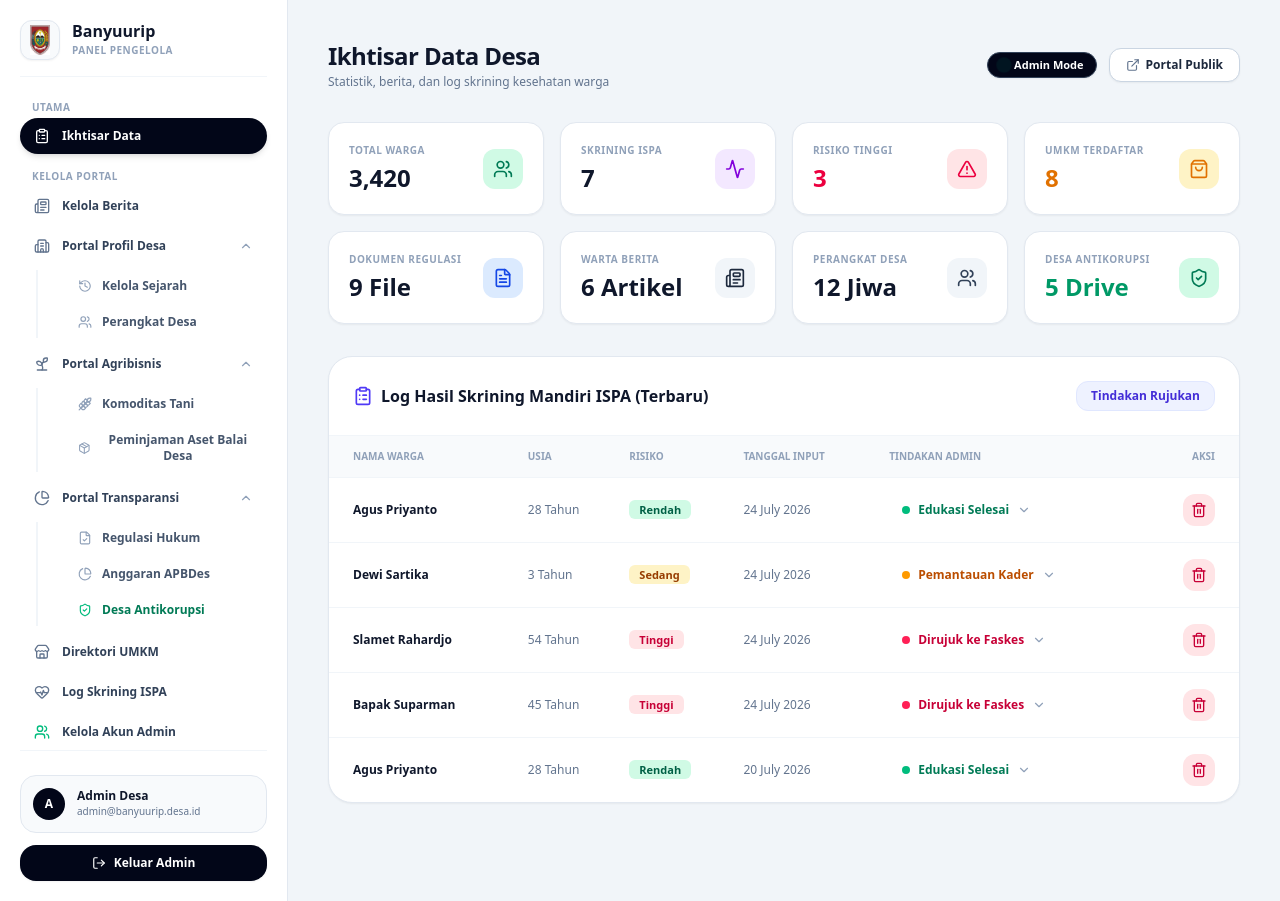
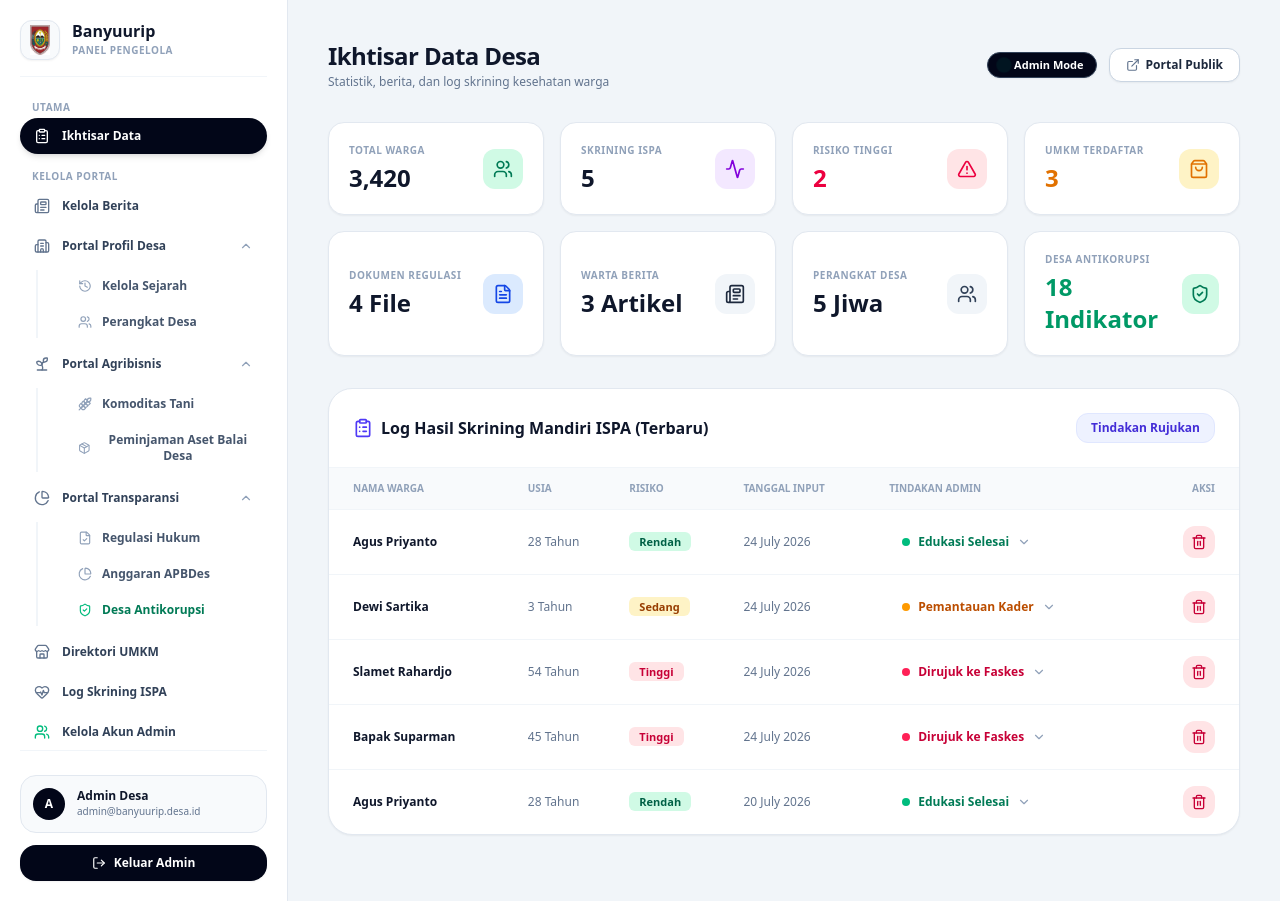
Before and after one commit to apeeapee/KKN, a Next.js app: page /admin in a window 1280 px wide. Built offline with nearby package versions, Linux system fonts and the light colour scheme.

Commit message:
Make all Ikhtisar Data Desa metric cards 100% dynamic without artificial hardcoded offsets

```diff
--- a/app/admin/page.tsx
+++ b/app/admin/page.tsx
@@ -722,7 +722,7 @@ export default function AdminDashboardPage() {
           <div className="bg-white p-5 rounded-2xl border border-slate-200 shadow-xs flex items-center justify-between">
             <div>
               <span className="text-[10px] font-extrabold uppercase text-slate-400 tracking-wider block">SKRINING ISPA</span>
-              <span className="text-2xl font-black text-slate-900 mt-1 block">{data.ispaLogs.length + 2}</span>
+              <span className="text-2xl font-black text-slate-900 mt-1 block">{data.ispaLogs.length}</span>
             </div>
             <div className="w-10 h-10 rounded-xl bg-purple-100 text-purple-700 flex items-center justify-center">
               <Activity className="w-5 h-5" />
@@ -732,7 +732,9 @@ export default function AdminDashboardPage() {
           <div className="bg-white p-5 rounded-2xl border border-slate-200 shadow-xs flex items-center justify-between">
             <div>
               <span className="text-[10px] font-extrabold uppercase text-slate-400 tracking-wider block">RISIKO TINGGI</span>
-              <span className="text-2xl font-black text-rose-600 mt-1 block">3</span>
+              <span className="text-2xl font-black text-rose-600 mt-1 block">
+                {data.ispaLogs.filter((log) => log.risiko.toLowerCase().includes('tinggi')).length}
+              </span>
             </div>
             <div className="w-10 h-10 rounded-xl bg-rose-100 text-rose-600 flex items-center justify-center">
               <AlertTriangle className="w-5 h-5" />
@@ -742,7 +744,7 @@ export default function AdminDashboardPage() {
           <div className="bg-white p-5 rounded-2xl border border-slate-200 shadow-xs flex items-center justify-between">
             <div>
               <span className="text-[10px] font-extrabold uppercase text-slate-400 tracking-wider block">UMKM TERDAFTAR</span>
-              <span className="text-2xl font-black text-amber-600 mt-1 block">{data.umkmList.length + 5}</span>
+              <span className="text-2xl font-black text-amber-600 mt-1 block">{data.umkmList.length}</span>
             </div>
             <div className="w-10 h-10 rounded-xl bg-amber-100 text-amber-600 flex items-center justify-center">
               <ShoppingBag className="w-5 h-5" />
@@ -752,7 +754,7 @@ export default function AdminDashboardPage() {
           <div className="bg-white p-5 rounded-2xl border border-slate-200 shadow-xs flex items-center justify-between">
             <div>
               <span className="text-[10px] font-extrabold uppercase text-slate-400 tracking-wider block">DOKUMEN REGULASI</span>
-              <span className="text-2xl font-black text-slate-900 mt-1 block">{data.legalDocs.length + 5} File</span>
+              <span className="text-2xl font-black text-slate-900 mt-1 block">{data.legalDocs.length} File</span>
             </div>
             <div className="w-10 h-10 rounded-xl bg-blue-100 text-blue-700 flex items-center justify-center">
               <FileText className="w-5 h-5" />
@@ -762,7 +764,7 @@ export default function AdminDashboardPage() {
           <div className="bg-white p-5 rounded-2xl border border-slate-200 shadow-xs flex items-center justify-between">
             <div>
               <span className="text-[10px] font-extrabold uppercase text-slate-400 tracking-wider block">WARTA BERITA</span>
-              <span className="text-2xl font-black text-slate-900 mt-1 block">{data.newsList.length + 3} Artikel</span>
+              <span className="text-2xl font-black text-slate-900 mt-1 block">{data.newsList.length} Artikel</span>
             </div>
             <div className="w-10 h-10 rounded-xl bg-slate-100 text-slate-800 flex items-center justify-center">
               <Newspaper className="w-5 h-5" />
@@ -772,7 +774,7 @@ export default function AdminDashboardPage() {
           <div className="bg-white p-5 rounded-2xl border border-slate-200 shadow-xs flex items-center justify-between">
             <div>
               <span className="text-[10px] font-extrabold uppercase text-slate-400 tracking-wider block">PERANGKAT DESA</span>
-              <span className="text-2xl font-black text-slate-900 mt-1 block">{data.villageProfile.perangkatDesa.length + 7} Jiwa</span>
+              <span className="text-2xl font-black text-slate-900 mt-1 block">{data.villageProfile.perangkatDesa.length} Jiwa</span>
             </div>
             <div className="w-10 h-10 rounded-xl bg-slate-100 text-slate-700 flex items-center justify-center">
               <Users className="w-5 h-5" />
@@ -782,13 +784,12 @@ export default function AdminDashboardPage() {
           <div className="bg-white p-5 rounded-2xl border border-slate-200 shadow-xs flex items-center justify-between">
             <div>
               <span className="text-[10px] font-extrabold uppercase text-slate-400 tracking-wider block">DESA ANTIKORUPSI</span>
-              <span className="text-2xl font-black text-emerald-600 mt-1 block">5 Drive</span>
+              <span className="text-2xl font-black text-emerald-600 mt-1 block">{data.antiKorupsiIndikatorList.length} Indikator</span>
             </div>
             <div className="w-10 h-10 rounded-xl bg-emerald-100 text-emerald-700 flex items-center justify-center">
               <ShieldCheck className="w-5 h-5" />
             </div>
           </div>
-
         </div>
 
         {/* LOG HASIL SKRINING MANDIRI ISPA TABLE (Custom Floating Dropdown Menu) */}
```
